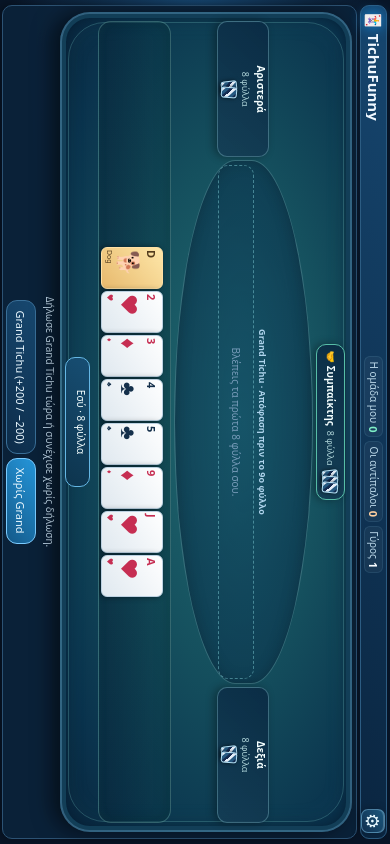
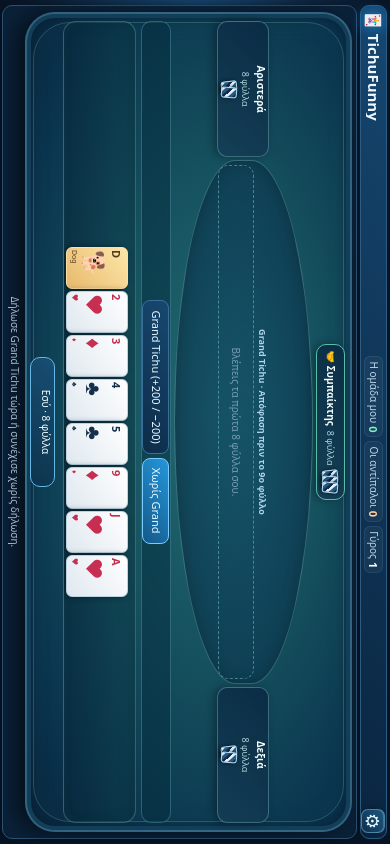
Before and after one commit to seemsfunny21/tichufunny, a plain HTML site: page index.html in a window 390 px wide. Drawn offline with Linux system fonts and the light colour scheme.

Commit message:
Place Tichu game actions inside felt table above hand for compact mobile layout

```diff
--- a/index.html
+++ b/index.html
@@ -583,6 +583,48 @@
  .header-score{font-size:11px;padding:2px 5px}
 }
 
+
+/* Embedded game-action dock: save space by placing controls inside felt. */
+.table#cardTable{
+ grid-template-areas:". north ." "west center east" "actions actions actions" "hand hand hand" ". south .";
+ grid-template-rows:38px minmax(77px,1fr) 35px 89px 34px;
+}
+.table#cardTable > #controls{
+ grid-area:actions;display:flex!important;align-items:center;
+ justify-content:center;flex-wrap:nowrap;gap:4px;
+ min-height:32px;margin:0;padding:2px 3px;
+ overflow-x:auto;overflow-y:hidden;scrollbar-width:none;
+ touch-action:pan-x;background:#062c3e7d;border:1px solid #6db5c55f;
+ border-radius:10px;
+}
+.table#cardTable > #controls::-webkit-scrollbar{display:none}
+.table#cardTable > #controls .btn{
+ flex:0 0 auto;width:auto!important;min-height:29px;
+ padding:4px 9px;font-size:11px;line-height:1.1;
+ white-space:nowrap;border-radius:8px;
+}
+@media(max-width:600px){
+ .table#cardTable{grid-template-rows:34px minmax(57px,1fr) 33px 78px 30px}
+ .table#cardTable > #controls .btn{padding:3px 6px;font-size:10px;min-height:27px}
+}
+@media(orientation:portrait) and (max-width:650px){
+ .table#cardTable{
+  grid-template-rows:29px minmax(43px,1fr) 32px 75px 26px;
+  min-height:232px;height:auto;
+ }
+ .table#cardTable > #controls{height:30px;min-height:30px;gap:4px;padding:1px 3px}
+ .table#cardTable > #controls .btn{font-size:11px;min-height:27px;padding:4px 9px}
+}
+@media(orientation:portrait) and (max-width:360px){
+ .table#cardTable{grid-template-rows:24px minmax(36px,1fr) 29px 67px 23px;min-height:210px}
+ .table#cardTable > #controls{height:27px;min-height:27px}
+ .table#cardTable > #controls .btn{min-height:25px;padding:3px 7px;font-size:10px}
+}
+@media(min-width:601px) and (max-height:560px){
+ .table#cardTable{grid-template-rows:28px minmax(43px,1fr) 32px 78px 26px;height:230px}
+ .table#cardTable > #controls .btn{min-height:27px;font-size:10px}
+}
+
 </style></head><body><main class="app">
 <header class="hero">
 <div class="hero-title"><div class="icon" aria-hidden="true">🃏</div><h1>TichuFunny</h1></div>
@@ -613,11 +655,11 @@
 <div class="pot empty" id="pot">Η μπάζα θα εμφανιστεί εδώ</div>
 </div>
 <div class="seat seat-right" id="seat3"><strong>Δεξιά</strong><span class="count">14 φύλλα</span><span class="card-backs" aria-hidden="true"><i></i><i></i></span></div>
+<div id="controls" class="controls table-actionbar" aria-label="Ενέργειες παιχνιδιού"></div>
 <div class="hand" id="hand" aria-label="Τα φύλλα σου"></div>
 <div class="yourseat seat-bottom" id="you">Εσύ · 14 φύλλα</div>
 </div>
 <div id="wish" class="wish hidden"></div><div id="message" class="message" role="status" aria-live="polite"></div>
-<div id="controls" class="controls"></div>
 <div class="hint" id="help">Οι μπλε κάρτες είναι επιλεγμένες. Οι υπολογιστές παίζουν αυτόματα.</div>
 <p class="footer">Συνεργασία 2 εναντίον 2 · Mahjong, Dog, Phoenix, Dragon, βόμβες, δηλώσεις Tichu και Grand Tichu. Η παρτίδα αποθηκεύεται αυτόματα στη συσκευή.</p>
 </section></main>
```
